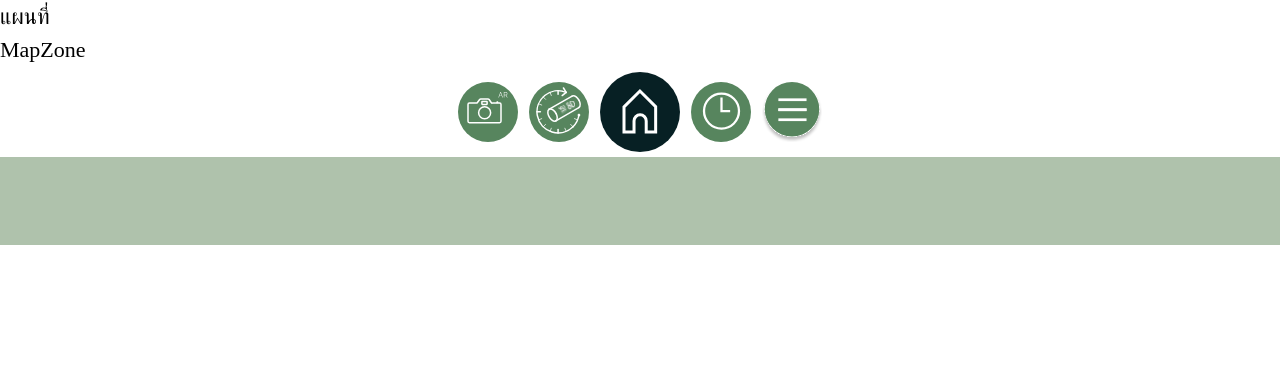
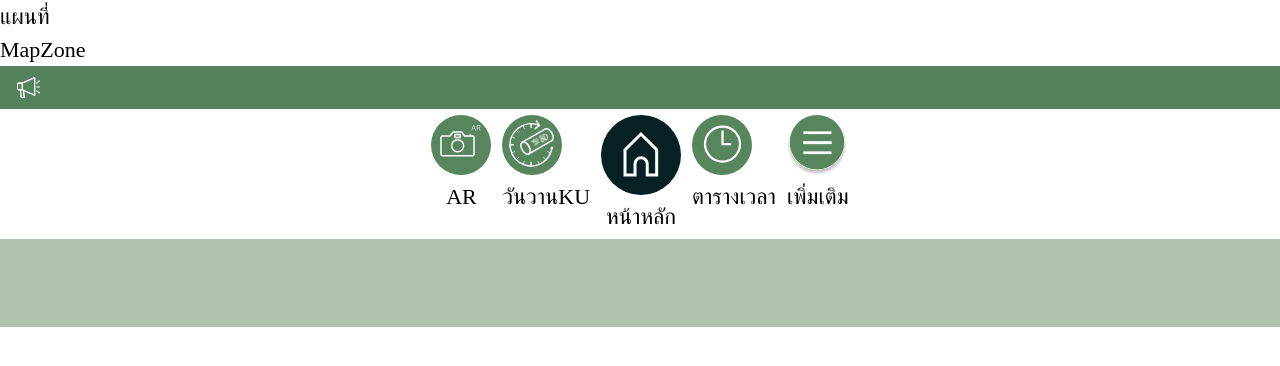
Before and after one commit to Ratchaphon1412/Kasetfair-AR, a Vue app: page /home in a window 1280 px wide. Shown: the top 366 px of the page. Built offline with nearby package versions, Linux system fonts and the light colour scheme; a web font is replaced by a local one; what troisjs would draw is missing.

Commit message:
create annoucement bar and add text to navbar

```diff
--- a/src/components/Annoucement.vue
+++ b/src/components/Annoucement.vue
@@ -0,0 +1,11 @@
+<script setup lang="ts">
+
+</script>
+
+<template>
+    <div class="py-2 bg-[#54825D]">
+        <img src="@/assets/icons/announce_icon.svg" alt="" class="px-3
+        ">
+
+    </div>
+</template>
--- a/src/components/NavbarButton.vue
+++ b/src/components/NavbarButton.vue
@@ -4,10 +4,26 @@
 
 <template>
     <div class="flex justify-center max-w-screen h-fit">
-        <img src="@/assets/icons/ar_icon.svg" alt="" class="p-1">
-        <img src="@/assets/icons/capsule_icon.svg" alt="" class="p-1">
-        <img src="@/assets/icons/icon.home.svg" alt="" class="p-1">
-        <img src="@/assets/icons/time _icon.svg" alt="" class="p-1">
-        <img src="@/assets/icons/more_icon.svg" alt="" class="p-1">
+        <div class="p-1 flex-col">
+        <img src="@/assets/icons/ar_icon.svg" alt="">
+        <h1 class="text-center pt-1">AR</h1>
+        </div>
+        <div class="p-1 flex-col">
+        <img src="@/assets/icons/capsule_icon.svg" alt="">
+        <h1 class="text-center pt-1">วันวานKU</h1>
+        </div>
+        <div class="p-1 flex-col justify-center">
+        <img src="@/assets/icons/icon.home.svg" alt="">
+        <h1 class="text-center pt-1">หน้าหลัก</h1>
+        </div>
+        <div class="p-1 flex-col">
+        <img src="@/assets/icons/time _icon.svg" alt="">
+        <h1 class="text-center pt-1">ตารางเวลา</h1>
+        </div>
+        <div class="p-1 flex-col">
+        <img src="@/assets/icons/more_icon.svg" alt="">
+        <h1 class="text-center pt-1">เพิ่มเติม</h1>
+        </div>
+
     </div>
 </template>
--- a/src/views/Home.vue
+++ b/src/views/Home.vue
@@ -2,12 +2,14 @@
   components: { Navbar },ng="ts">
 import MapZone from '@/components/MapZone.vue';
 import Navbar from '@/components/Navbar.vue';
+import Annoucement from '@/components/Annoucement.vue'
 </script>
 
 <template>
     <div>
         <h1>แผนที่</h1>
         <MapZone/>
+        <Annoucement/>
         <Navbar />
     </div>
 </template>
```
Also changed, not shown: src/assets/icons/announce_icon.svg (added).
